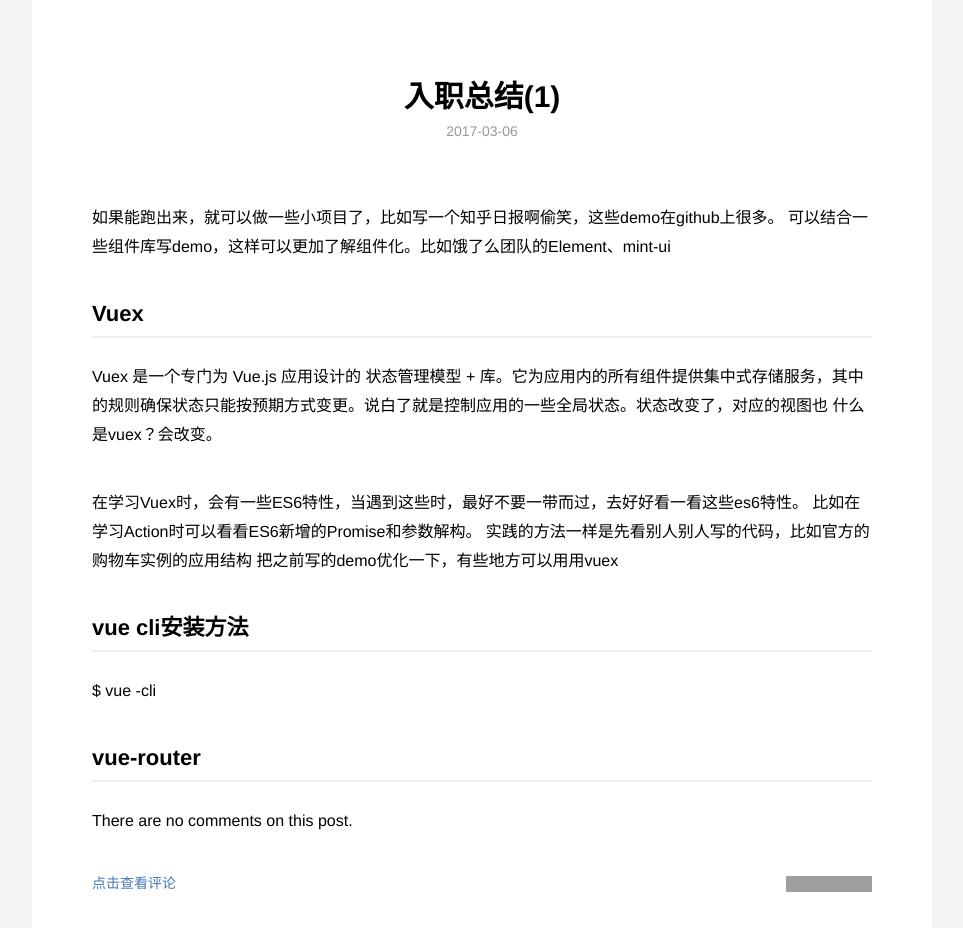
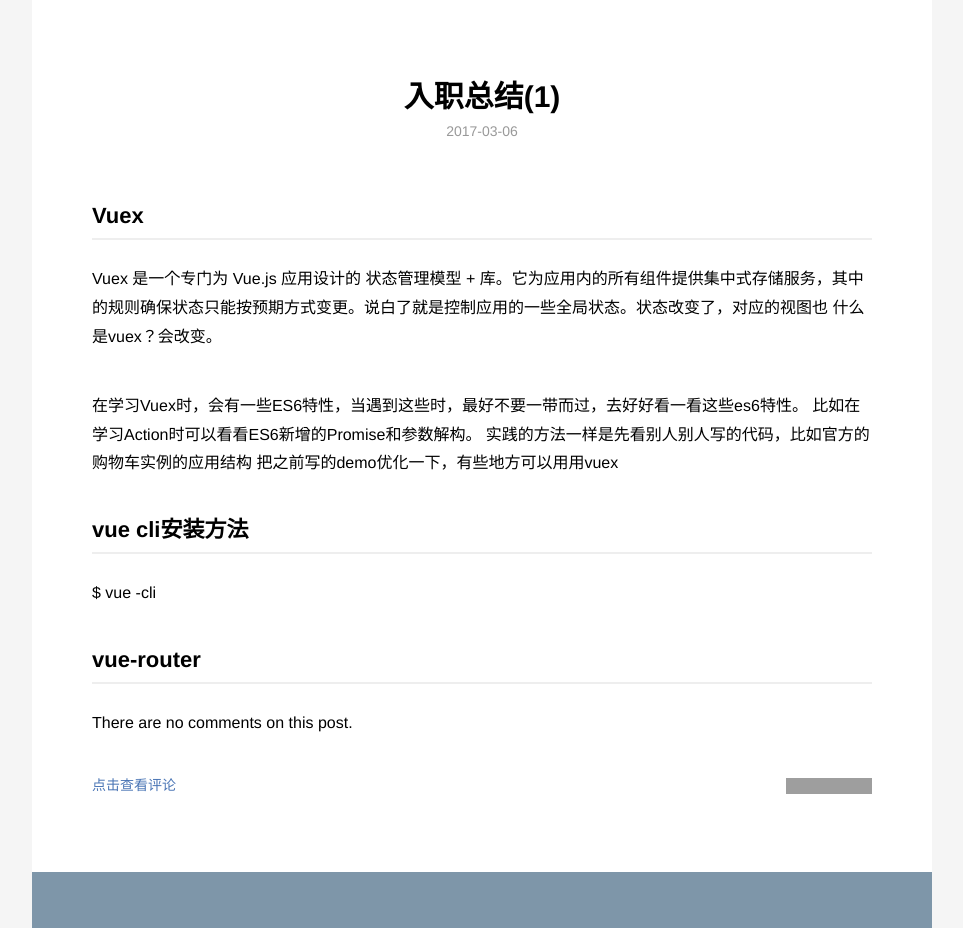
Before and after one commit to ioloveuu/ioloveuu.github.io, a Jekyll site: the page built from _posts/2017-03-06-cannel-wrok.md, in a window 1280 px wide, cut to the strip 0-928 px from the top of the page. Shown: the whole strip, without its empty margins (158-1121 px from the left). Built offline with Jekyll 4.4.1, drawn with Linux system fonts in a browser that asks for light colours; nearby versions of some CDN libraries; a script that is not in the unit is left out; grey boxes are pictures that could not be loaded.

Commit message:
Update 2017-03-06-cannel-wrok.md

```diff
--- a/_posts/2017-03-06-cannel-wrok.md
+++ b/_posts/2017-03-06-cannel-wrok.md
@@ -4,8 +4,7 @@
 description: 这是我的入职的工作总结。
 category: blog
 ---
-如果能跑出来，就可以做一些小项目了，比如写一个知乎日报啊偷笑，这些demo在github上很多。
-可以结合一些组件库写demo，这样可以更加了解组件化。比如饿了么团队的Element、mint-ui
+
 
 
 ## Vuex
```
